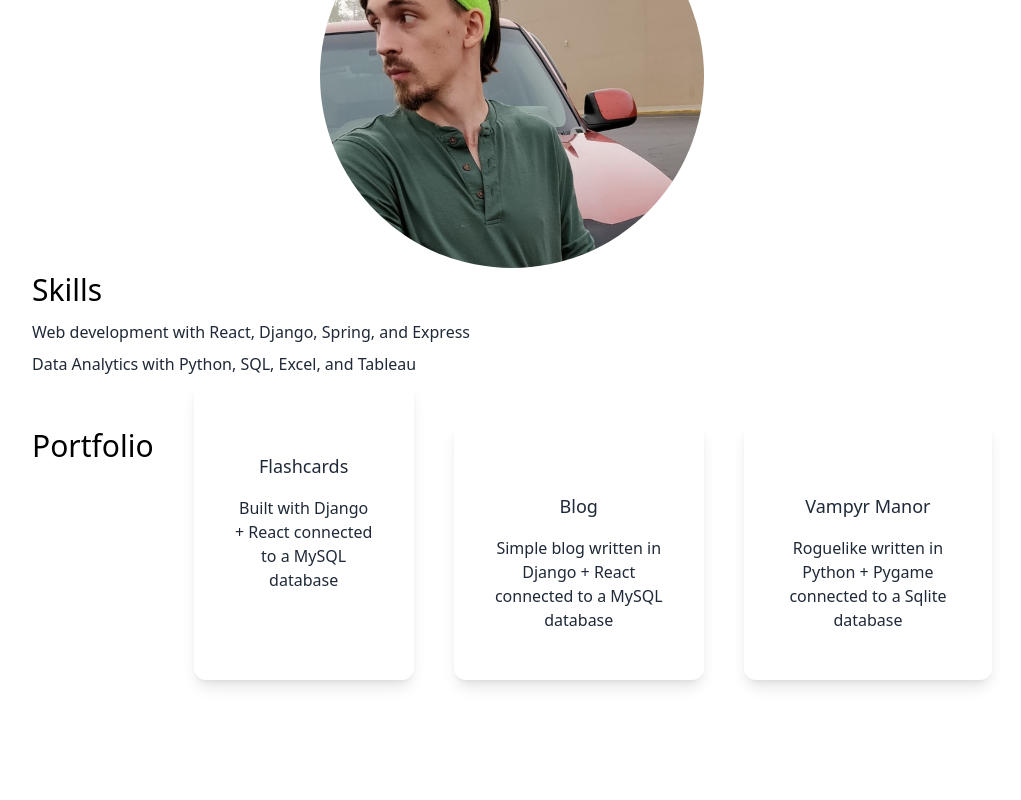
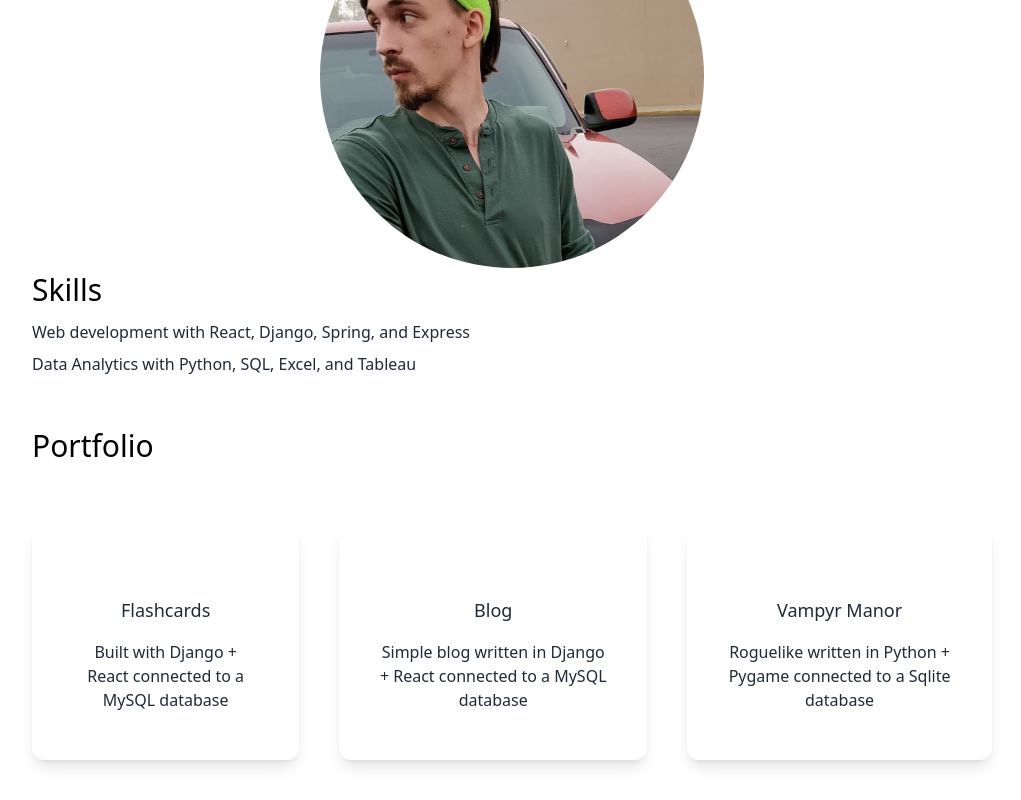
Before and after one commit to Xaqiri/xaqiri.github.io, a Next.js app: page / in a window 1280 px wide. Shown: the part 756-1556 px from the top of the page, without its empty margins (128-1149 px from the left). Before the commit the page ends 1476 px from the top, so only its background shows below. Built offline with nearby package versions, Linux system fonts and the light colour scheme.

Commit message:
Fixed slight layout issue in portfolio

```diff
--- a/pages/index.js
+++ b/pages/index.js
@@ -58,11 +58,11 @@ export default function Home() {
               Data Analytics with Python, SQL, Excel, and Tableau
             </p>
           </div>
+          <div>
+            <h3 className="text-3xl pt-2 mb-5 mt-10">Portfolio</h3>
+          </div>
           <div className="lg:flex gap-10">
-            <div>
-              <h3 className="text-3xl pt-2 mb-5 mt-10">Portfolio</h3>
-            </div>
-            <div className="text-center shadow-lg p-10 rounded-xl mb-10 text-gray-800 dark:bg-gray-200">
+            <div className="text-center shadow-lg p-10 rounded-xl my-10 text-gray-800 dark:bg-gray-200">
               {/* <Image src={} width={100} height={100}/> */}
               <h3 className="text-lg font-medium pt-8 pb-2">Flashcards</h3>
               <p className="py-2">
```
